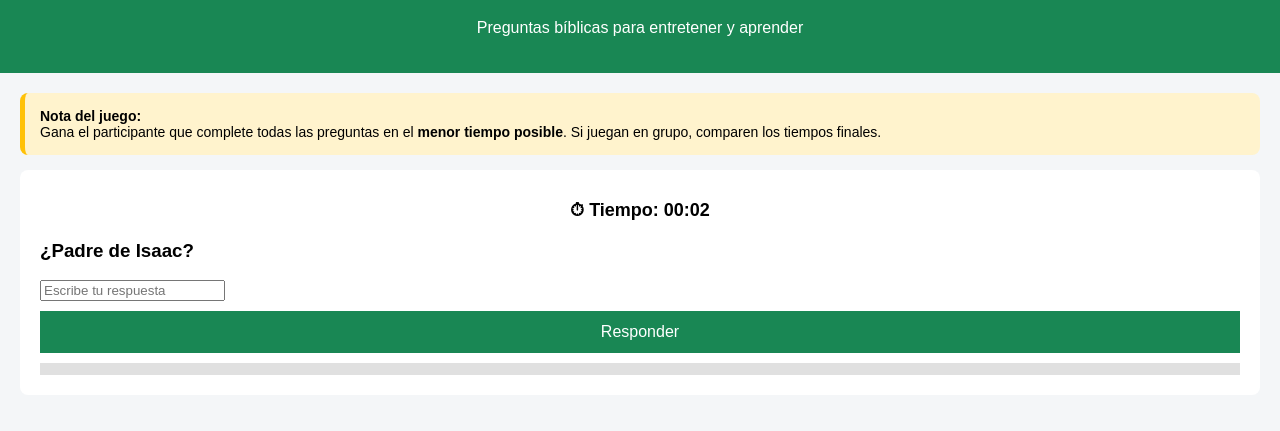
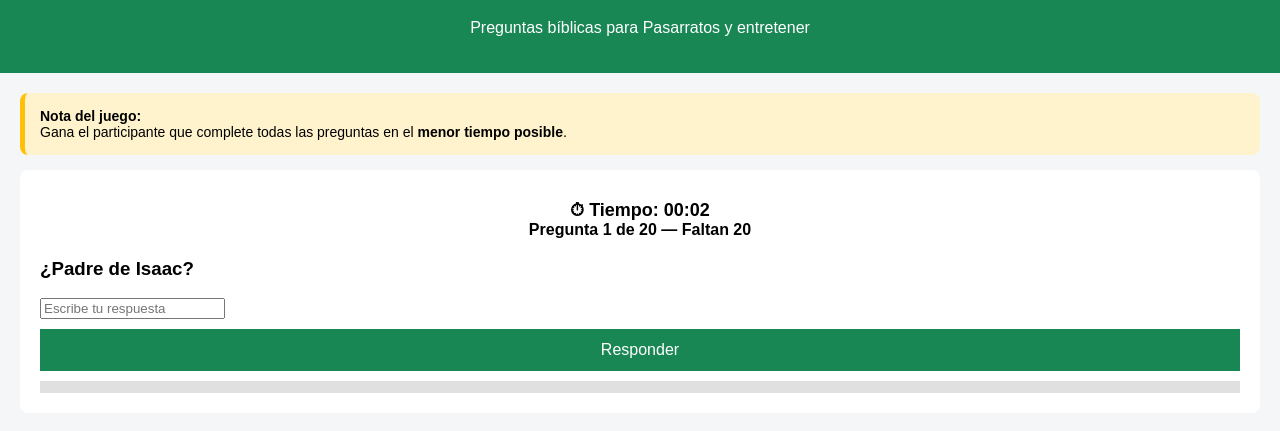
Before and after one commit to pedrobelliard-cpu/juego-biblico, a plain HTML site: page index.html in a window 1280 px wide. Both pictures are taken after a click on the button "Iniciar juego". Shown: the part 81-512 px from the top of the page. Drawn offline with Linux system fonts and the light colour scheme.

Commit message:
Publicación inicial del Juego Bíblico3

```diff
--- a/index.html
+++ b/index.html
@@ -32,6 +32,11 @@ header {
     padding: 15px;
     font-size: 14px;
 }
+.status {
+    text-align: center;
+    font-weight: bold;
+    margin-bottom: 10px;
+}
 button {
     width: 100%;
     padding: 12px;
@@ -64,7 +69,7 @@ button {
 
 <header>
 <h1>juego biblico para pasarratos</h1>
-<p>Preguntas bíblicas para entretener y aprender</p>
+<p>Preguntas bíblicas para Pasarratos y entretener</p>
 </header>
 
 <div class="container">
@@ -73,7 +78,6 @@ button {
 <strong>Nota del juego:</strong><br>
 Gana el participante que complete todas las preguntas en el
 <strong>menor tiempo posible</strong>.
-Si juegan en grupo, comparen los tiempos finales.
 </div>
 
 <div class="card" id="inicio">
@@ -83,6 +87,9 @@ Si juegan en grupo, comparen los tiempos finales.
 
 <div class="card" id="juego" style="display:none;">
 <div class="timer">⏱ Tiempo: <span id="tiempo">00:00</span></div>
+
+<div class="status" id="estado"></div>
+
 <h3 id="pregunta"></h3>
 <input id="respuesta" placeholder="Escribe tu respuesta">
 <button onclick="responder()">Responder</button>
@@ -101,7 +108,7 @@ Si juegan en grupo, comparen los tiempos finales.
 </div>
 
 <script>
-// BANCO DE PREGUNTAS BÍBLICAS (NEUTRAS)
+// BANCO DE PREGUNTAS BÍBLICAS
 let preguntas = [
     {p:"¿Quién construyó el arca?", r:"noe"},
     {p:"¿Primer libro de la Biblia?", r:"genesis"},
@@ -125,7 +132,7 @@ let preguntas = [
     {p:"¿Monte donde Moisés recibió la ley?", r:"sinai"}
 ];
 
-// MEZCLAR PREGUNTAS ALEATORIAMENTE
+// PREGUNTAS ALEATORIAS
 preguntas = preguntas.sort(() => Math.random() - 0.5);
 
 let actual = 0;
@@ -136,6 +143,7 @@ let intervalo;
 function iniciarJuego() {
     document.getElementById("inicio").style.display = "none";
     document.getElementById("juego").style.display = "block";
+    actualizarEstado();
     mostrarPregunta();
     iniciarTiempo();
 }
@@ -154,9 +162,17 @@ function responder() {
         correctas++;
         actual++;
         actualizarBarra();
+        actualizarEstado();
         mostrarPregunta();
     }
     document.getElementById("respuesta").value = "";
+}
+
+function actualizarEstado() {
+    const total = preguntas.length;
+    const faltan = total - actual;
+    document.getElementById("estado").innerText =
+        `Pregunta ${actual + 1} de ${total} — Faltan ${faltan}`;
 }
 
 function actualizarBarra() {
```
